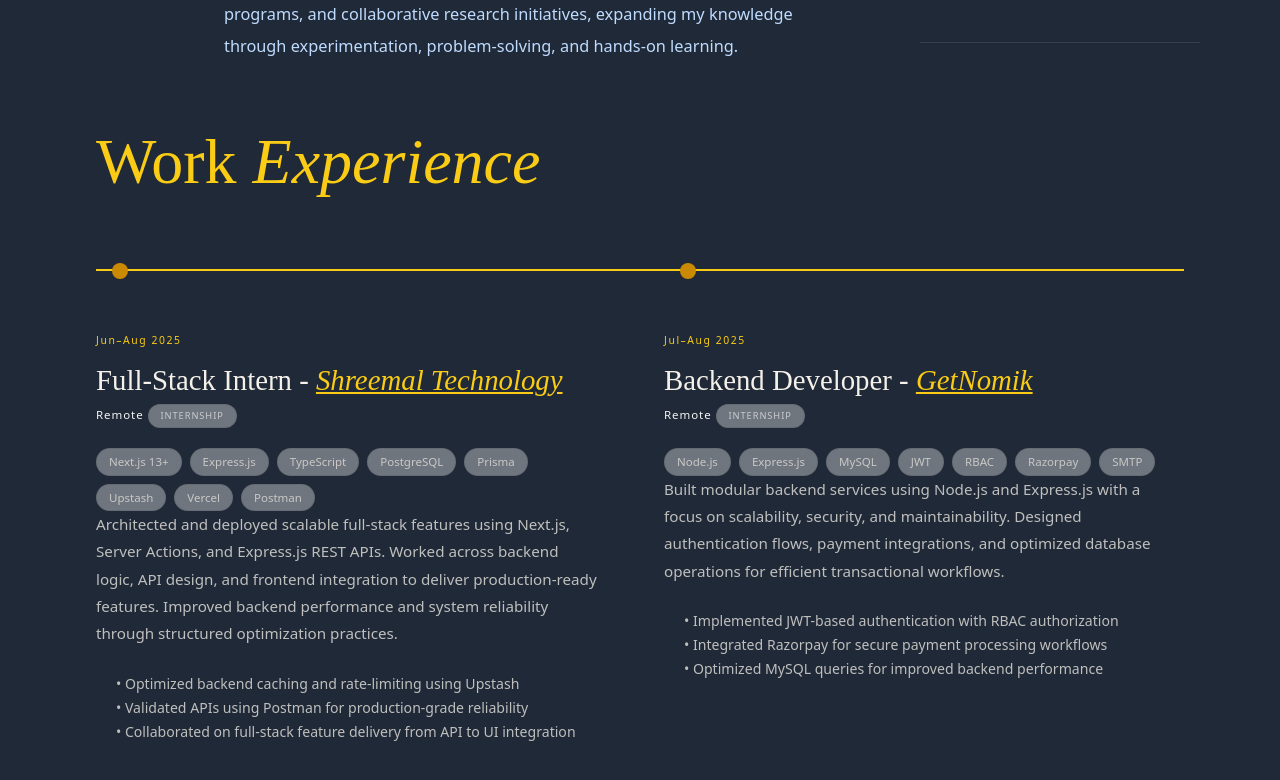
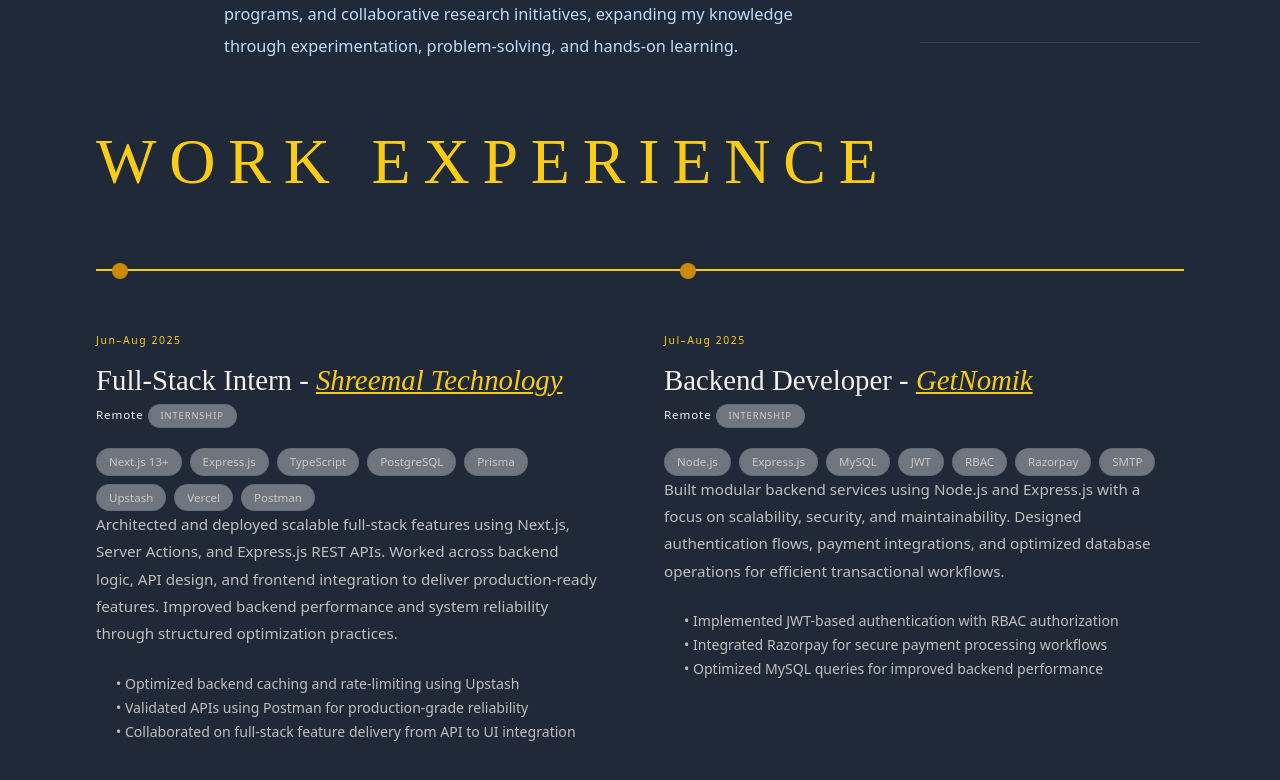
Before and after one commit to pprachhiii/Prachi-s-Portfolio, a React (Vite) app: page / in a window 1280 px wide. Shown: the part 1194-1974 px from the top of the page. Built offline with nearby package versions, Linux system fonts and the light colour scheme.

Commit message:
Update ExperienceSection header text to 'WORK EXPERIENCE'

```diff
--- a/src/components/ExperienceSection.tsx
+++ b/src/components/ExperienceSection.tsx
@@ -10,23 +10,23 @@
       }}
     >
       {/* Header */}
-
-      <div className="flex items-end gap-8 mb-20">
-
-
-
+<div className="flex justify-center md:justify-start mb-20">
   <h2
     className="
-
+      text-center
+      md:text-left
+      uppercase
+      tracking-[0.2em]
       text-yellow-400
       leading-[0.85]
-      whitespace-pre-line"
+      whitespace-pre-line
+    "
     style={{
       fontFamily: 'var(--serif-display)',
       fontSize: 'clamp(2rem,5vw,4rem)',
     }}
   >
-          Work <em style={{ color: 'var(--rust)' }}>Experience</em>
+    WORK EXPERIENCE
   </h2>
 </div>
 
```
Lines whose indentation alone changed are shown as unchanged.
